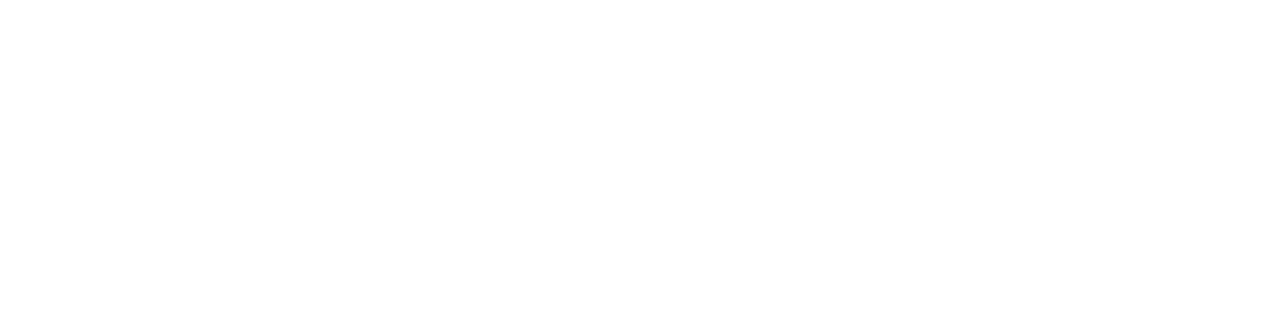
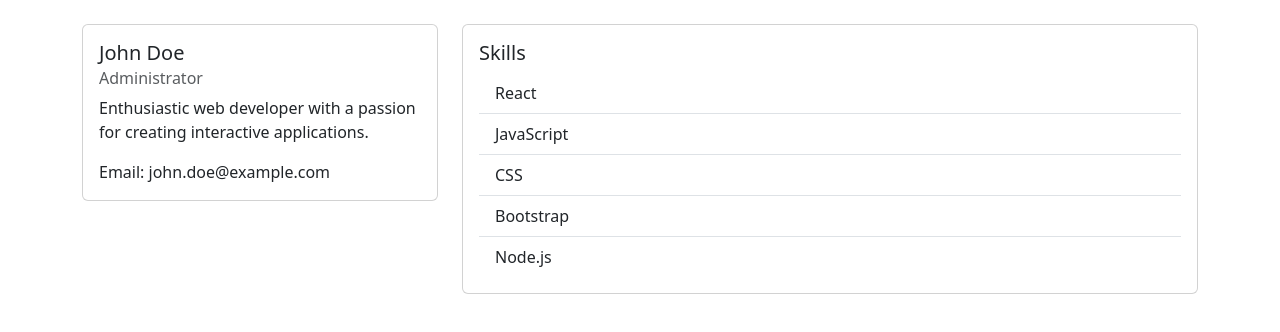
Before and after one commit to asearer/user-dashboard, a React (Create React App) app: page /profile in a window 1280 px wide. Before the commit this address had no page. Shown: the top 332 px of the page. Built offline with nearby package versions, Linux system fonts and the light colour scheme.

Commit message:
On branch main  Your branch is up to date with 'origin/main'.  Changes to be committed: 	modified:   src/App.js 	modified:   src/components/Sidebar.js 	new file:   src/components/UserProfile.js

```diff
--- a/src/App.js
+++ b/src/App.js
@@ -1,16 +1,24 @@
 import React from 'react';
 import { BrowserRouter as Router, Route, Routes } from 'react-router-dom';
 import Dashboard from './components/Dashboard';
+import UserProfile from './components/UserProfile';
+import Messages from './components/Messages';
+import Tasks from './components/Tasks';
 
-function App() {
+
+const App = () => {
   return (
     <Router>
       <Routes>
         <Route path="/" element={<Dashboard />} />
-        {/* Define additional routes here */}
+        <Route path="/dashboard" element={<Dashboard />} />
+        <Route path="/profile" element={<UserProfile />} />
+        <Route path="/messages" element={<Messages />} />
+        <Route path="/tasks" element={<Tasks />} />
+
       </Routes>
     </Router>
   );
-}
+};
 
 export default App;
--- a/src/components/Sidebar.js
+++ b/src/components/Sidebar.js
@@ -7,18 +7,19 @@
   return (
     <div className="sidebar">
       <Nav className="flex-column">
-        <Nav.Link as={Link} to="/home" className="nav-item">
-          <FaHome className="nav-icon" /> Home
+        <Nav.Link as={Link} to="/dashboard" className="nav-item">
+          <FaHome className="nav-icon" /> Dashboard
+        </Nav.Link>
+        <Nav.Link as={Link} to="/messages" className="nav-item">
+          <FaUser className="nav-icon" /> Messages
+        </Nav.Link>
+        <Nav.Link as={Link} to="/tasks" className="nav-item">
+          <FaCog className="nav-icon" /> Tasks
         </Nav.Link>
         <Nav.Link as={Link} to="/profile" className="nav-item">
           <FaUser className="nav-icon" /> Profile
         </Nav.Link>
-        <Nav.Link as={Link} to="/settings" className="nav-item">
-          <FaCog className="nav-icon" /> Settings
-        </Nav.Link>
-        <Nav.Link as={Link} to="/logout" className="nav-item">
-          <FaSignOutAlt className="nav-icon" /> Logout
-        </Nav.Link>
+
       </Nav>
     </div>
   );
--- /dev/null
+++ b/src/components/UserProfile.js
@@ -0,0 +1,44 @@
+import React from 'react';
+import { Container, Row, Col, Card, ListGroup } from 'react-bootstrap';
+
+// Sample user data
+const user = {
+  name: 'John Doe',
+  email: 'john.doe@example.com',
+  role: 'Administrator',
+  bio: 'Enthusiastic web developer with a passion for creating interactive applications.',
+  skills: ['React', 'JavaScript', 'CSS', 'Bootstrap', 'Node.js'],
+};
+
+const UserProfile = () => {
+  return (
+    <Container className="my-4">
+      <Row>
+        <Col md={4}>
+          <Card>
+            <Card.Body>
+              <Card.Title>{user.name}</Card.Title>
+              <Card.Subtitle className="mb-2 text-muted">{user.role}</Card.Subtitle>
+              <Card.Text>{user.bio}</Card.Text>
+              <Card.Text>Email: {user.email}</Card.Text>
+            </Card.Body>
+          </Card>
+        </Col>
+        <Col md={8}>
+          <Card>
+            <Card.Body>
+              <Card.Title>Skills</Card.Title>
+              <ListGroup variant="flush">
+                {user.skills.map((skill, index) => (
+                  <ListGroup.Item key={index}>{skill}</ListGroup.Item>
+                ))}
+              </ListGroup>
+            </Card.Body>
+          </Card>
+        </Col>
+      </Row>
+    </Container>
+  );
+};
+
+export default UserProfile;
```
